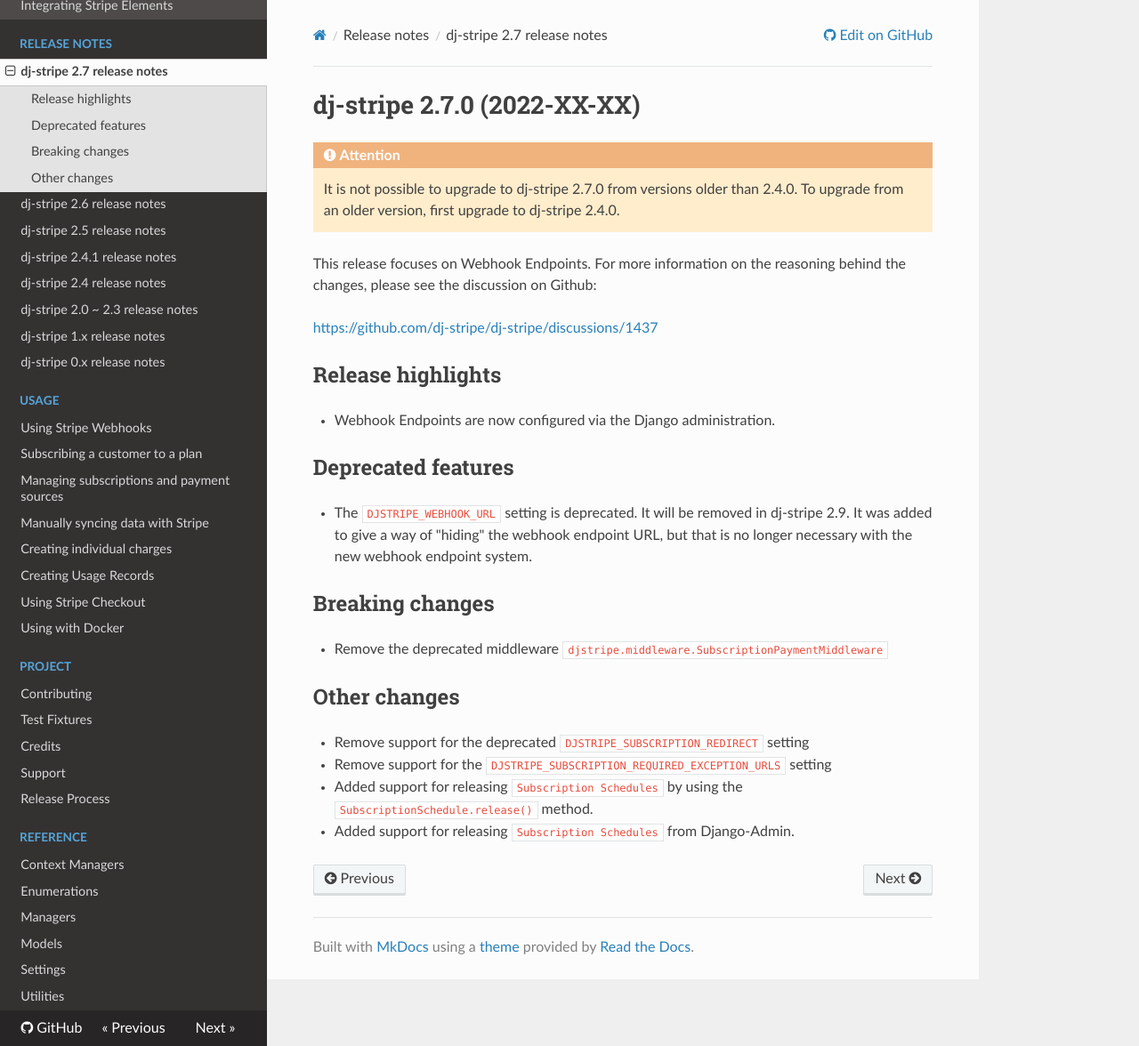
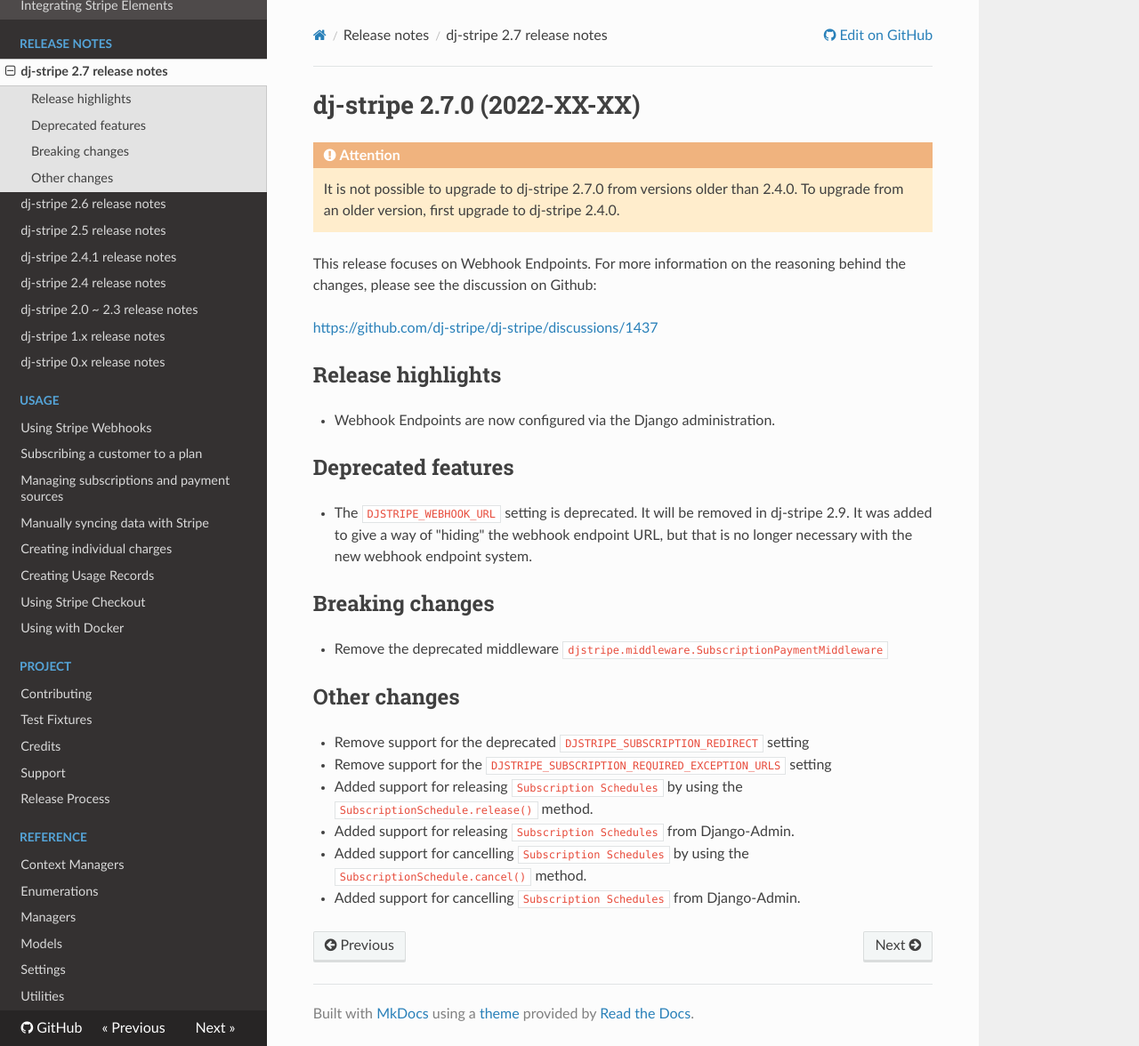
Before and after one commit to dj-stripe/dj-stripe, an MkDocs documentation site: the page built from docs/history/2_7_0.md, in a window 1280 px wide and 1176 px high. Shown: the whole window at 89% size. Built offline with MkDocs 1.6.1, drawn with Linux system fonts in a browser that asks for light colours; nearby versions of some CDN libraries.

Commit message:
Updated 2.7.0 release docs with changes in this PR

```diff
--- a/docs/history/2_7_0.md
+++ b/docs/history/2_7_0.md
@@ -30,3 +30,5 @@
 -   Remove support for the `DJSTRIPE_SUBSCRIPTION_REQUIRED_EXCEPTION_URLS` setting
 -   Added support for releasing `Subscription Schedules` by using the `SubscriptionSchedule.release()` method.
 -   Added support for releasing `Subscription Schedules` from Django-Admin.
+-   Added support for cancelling `Subscription Schedules` by using the `SubscriptionSchedule.cancel()` method.
+-   Added support for cancelling `Subscription Schedules` from Django-Admin.
```
